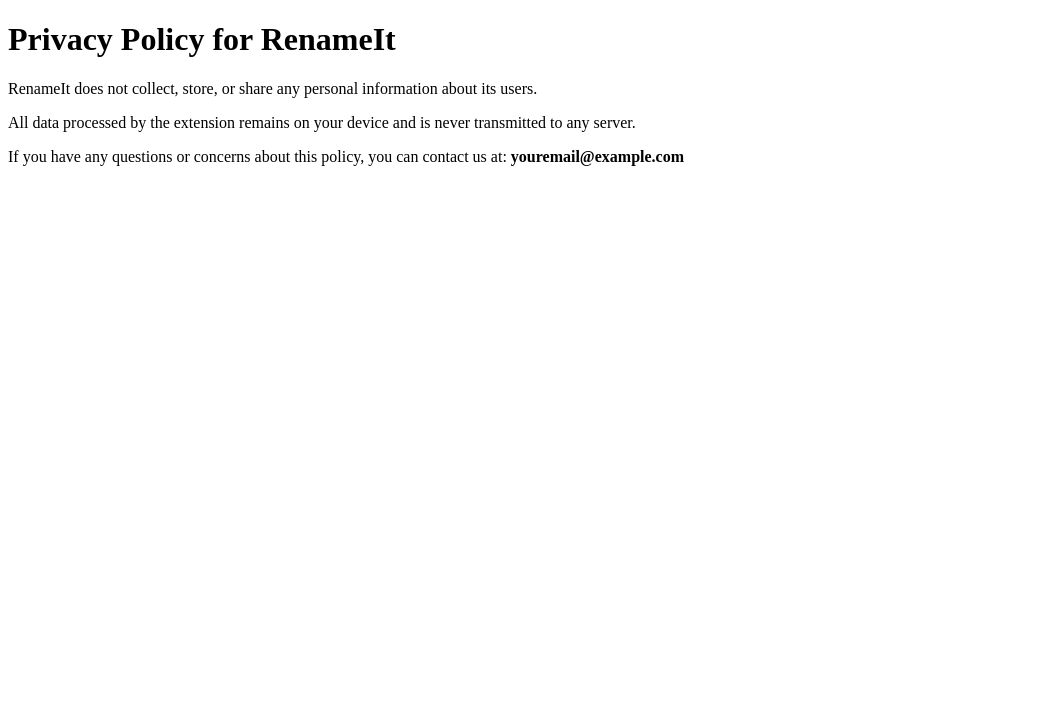
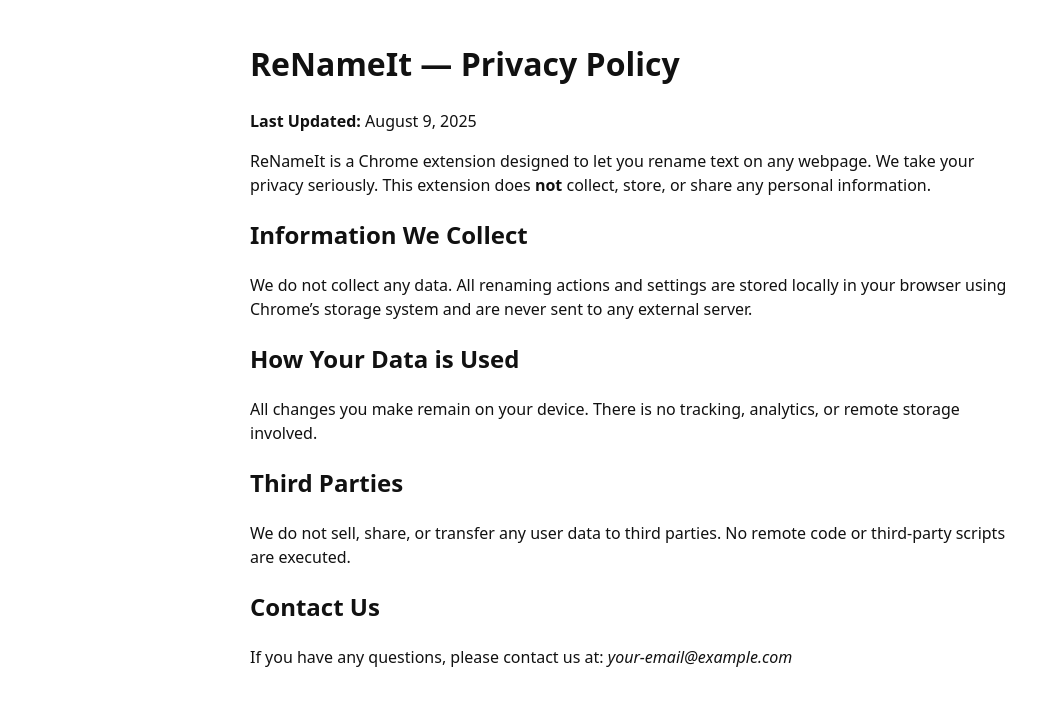
Before and after one commit to Mark-devv/renameit-privacy-policy, a plain HTML site: page index.html in a window 1280 px wide. Shown: the whole page, without its empty margins (0-1060 px from the left). Drawn offline with Linux system fonts and the light colour scheme.

Commit message:
Update index.html
Upadate policy

```diff
--- a/index.html
+++ b/index.html
@@ -1,14 +1,28 @@
-<!DOCTYPE html>
+<!doctype html>
 <html lang="en">
 <head>
-    <meta charset="UTF-8">
-    <meta name="viewport" content="width=device-width, initial-scale=1.0">
-    <title>RenameIt Privacy Policy</title>
+  <meta charset="utf-8" />
+  <meta name="viewport" content="width=device-width,initial-scale=1" />
+  <title>ReNameIt — Privacy Policy</title>
+  <meta name="description" content="ReNameIt Chrome Extension Privacy Policy — We do not collect, store, or share any personal information.">
 </head>
-<body>
-    <h1>Privacy Policy for RenameIt</h1>
-    <p>RenameIt does not collect, store, or share any personal information about its users.</p>
-    <p>All data processed by the extension remains on your device and is never transmitted to any server.</p>
-    <p>If you have any questions or concerns about this policy, you can contact us at: <strong>youremail@example.com</strong></p>
+<body style="font-family:system-ui,Segoe UI,Roboto,Helvetica,Arial,sans-serif;max-width:780px;margin:40px auto;color:#111;line-height:1.5">
+  <h1>ReNameIt — Privacy Policy</h1>
+
+  <p><strong>Last Updated:</strong> August 9, 2025</p>
+
+  <p>ReNameIt is a Chrome extension designed to let you rename text on any webpage. We take your privacy seriously. This extension does <strong>not</strong> collect, store, or share any personal information.</p>
+
+  <h2>Information We Collect</h2>
+  <p>We do not collect any data. All renaming actions and settings are stored locally in your browser using Chrome’s storage system and are never sent to any external server.</p>
+
+  <h2>How Your Data is Used</h2>
+  <p>All changes you make remain on your device. There is no tracking, analytics, or remote storage involved.</p>
+
+  <h2>Third Parties</h2>
+  <p>We do not sell, share, or transfer any user data to third parties. No remote code or third-party scripts are executed.</p>
+
+  <h2>Contact Us</h2>
+  <p>If you have any questions, please contact us at: <em>your-email@example.com</em></p>
 </body>
 </html>
```
